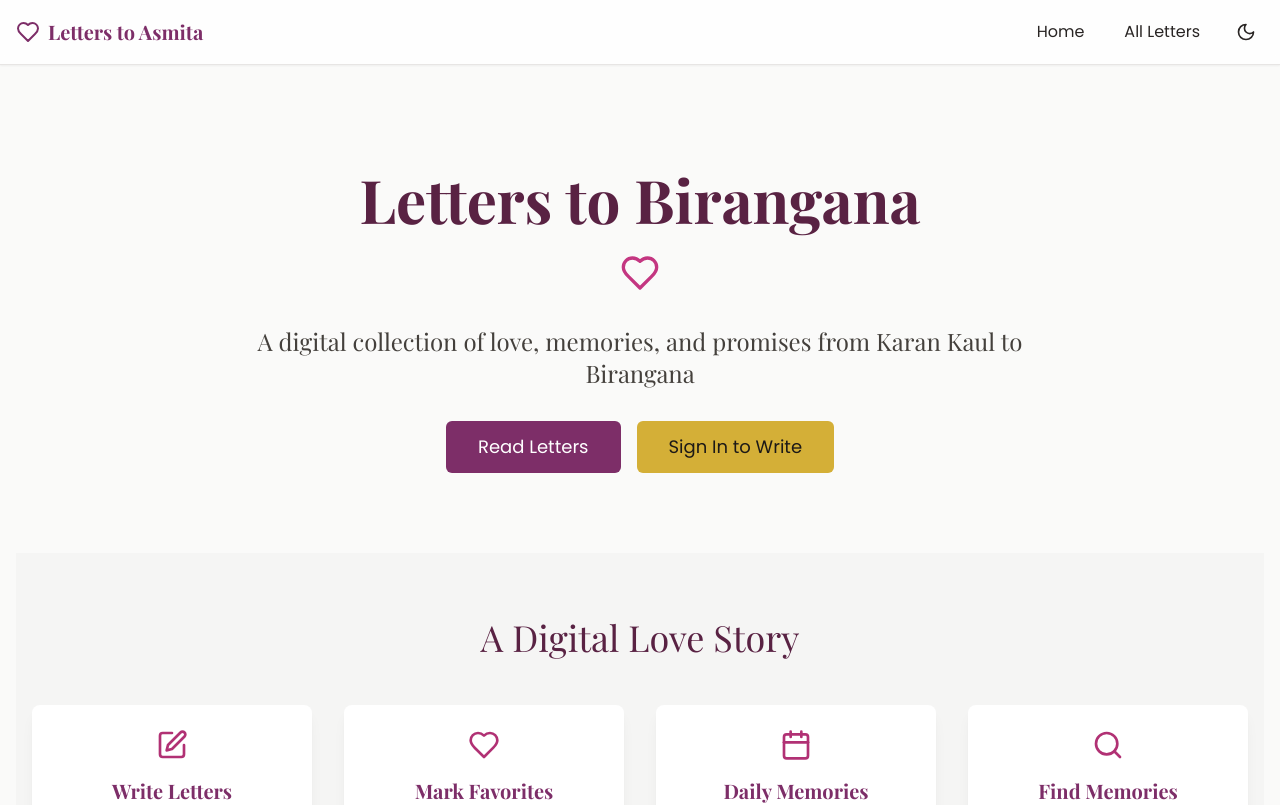
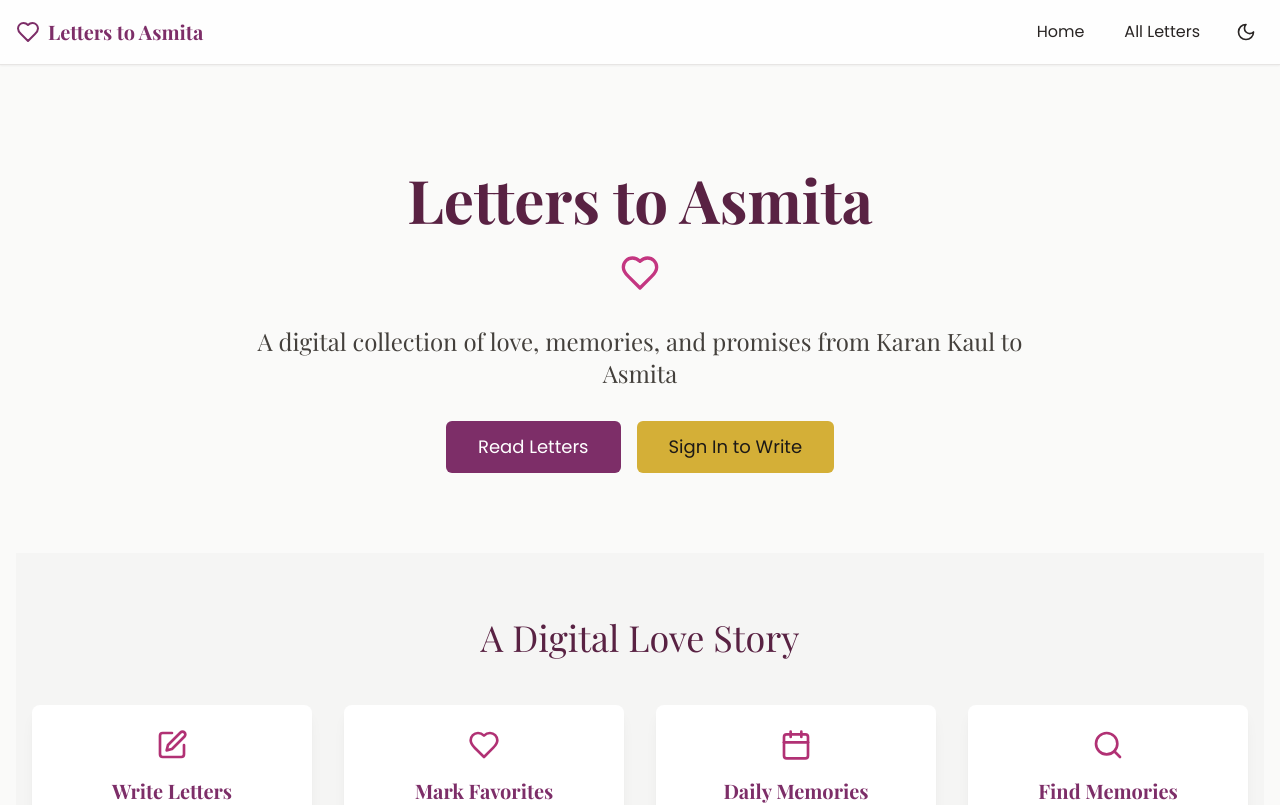
Before and after one commit to kaulkaran/gfd, a React (Vite) app: page / in a window 1280 px wide. Shown: the top 805 px of the page. Built offline with nearby package versions, Linux system fonts and the light colour scheme; no server answers; a web font is replaced by a local one.

Commit message:
Update Hero.tsx

```diff
--- a/src/components/Hero.tsx
+++ b/src/components/Hero.tsx
@@ -15,7 +15,7 @@ const Hero = () => {
           transition={{ duration: 0.6 }}
         >
           <h1 className="text-4xl md:text-6xl font-bold font-serif text-burgundy-800 mb-6">
-            Letters to Birangana
+            Letters to Asmita
           </h1>
 
           <div className="flex justify-center mb-8">
@@ -23,7 +23,7 @@ const Hero = () => {
           </div>
 
           <p className="text-xl md:text-2xl text-stone-700 max-w-3xl mx-auto mb-8 leading-relaxed font-serif">
-            A digital collection of love, memories, and promises from Karan Kaul to Birangana
+            A digital collection of love, memories, and promises from Karan Kaul to Asmita
           </p>
 
           <div className="flex flex-col sm:flex-row justify-center gap-4">
```
